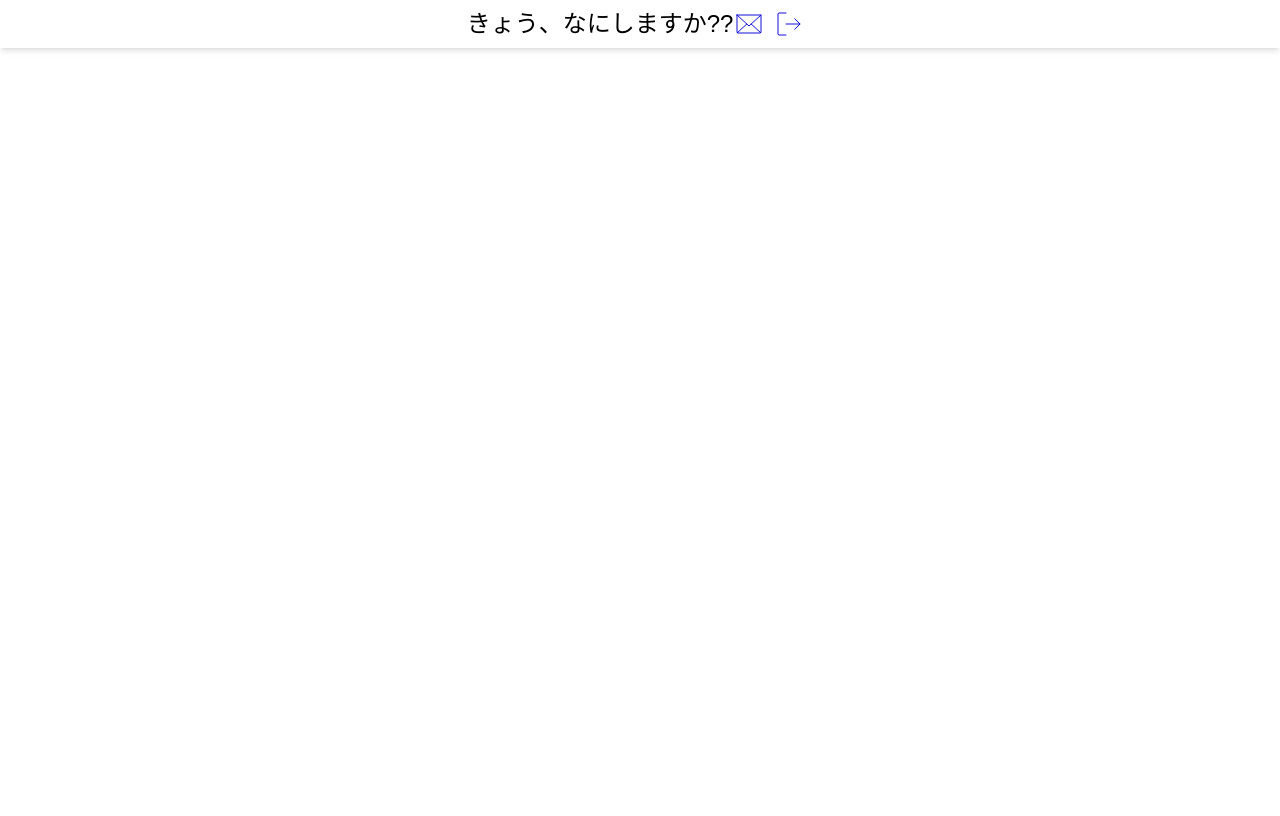
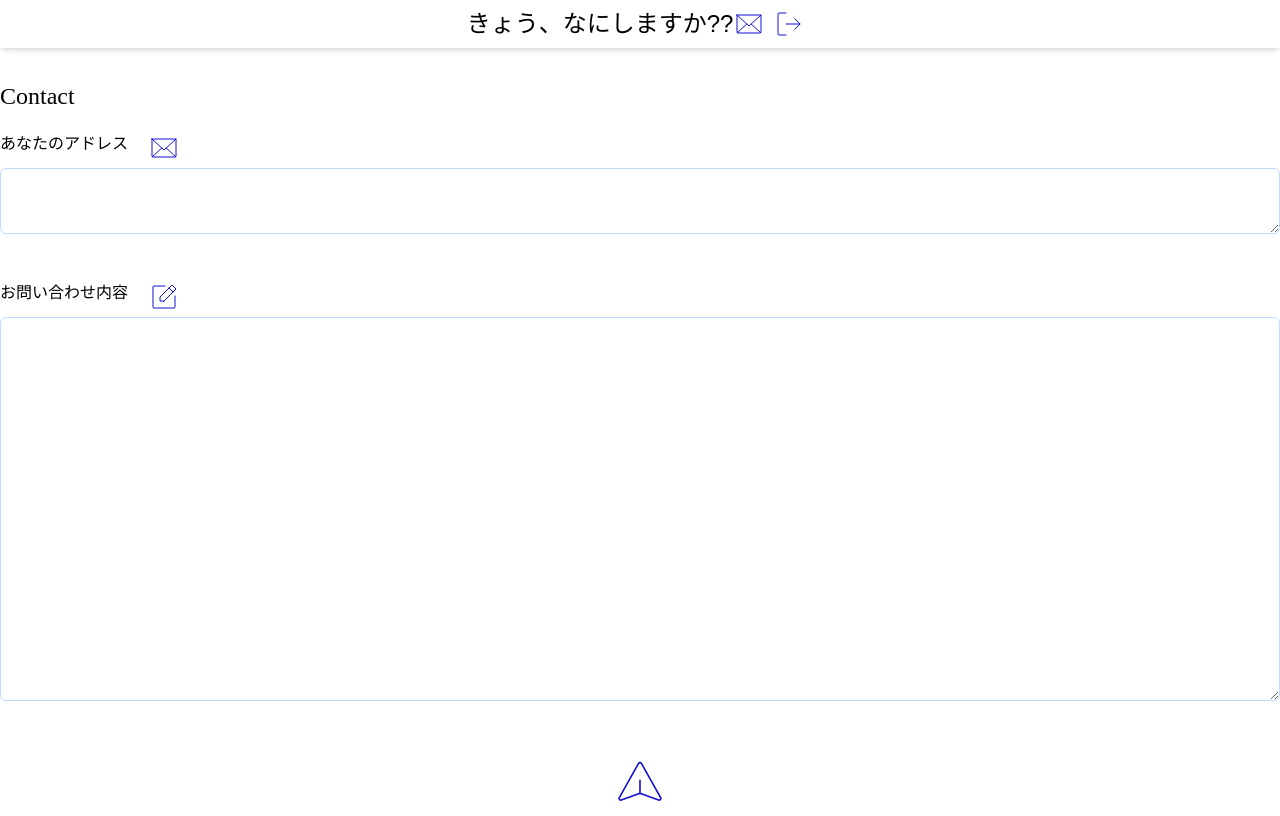
Before and after one commit to snrnapa/todo-everyone-react, a React (Vite) app: page /contact in a window 1280 px wide. Before the commit this address had no page. Built offline with nearby package versions, Linux system fonts and the light colour scheme; a web font is replaced by a local one.

Commit message:
formを形だけ作成した作成した

```diff
--- a/src/App.tsx
+++ b/src/App.tsx
@@ -2,6 +2,7 @@ import './App.css';
 import Header from './components/Header';
 import { BrowserRouter, Routes, Route } from 'react-router-dom';
 import AuthenticatedContent from './AuthenticatedContent';
+import Contact from './pages/Contact';
 
 const App = () => {
   return (
@@ -11,6 +12,7 @@ const App = () => {
         <div className="h-20"></div>
         <Routes>
           <Route path={`/`} element={<AuthenticatedContent />} />
+          <Route path={`/contact`} element={<Contact />} />
         </Routes>
       </BrowserRouter>
     </div>
--- /dev/null
+++ b/src/pages/Contact.tsx
@@ -0,0 +1,64 @@
+import { useForm, SubmitHandler } from 'react-hook-form';
+import { NotePencil, Envelope, PaperPlane } from 'phosphor-react';
+import { IconButton } from '@mui/material';
+
+type ContactInput = {
+  from: string;
+  context: string;
+};
+
+const Contact = () => {
+  const {
+    register,
+    handleSubmit,
+    reset,
+    formState: { errors },
+  } = useForm<ContactInput>();
+  return (
+    <div className="flex flex-col justify-center space-y-5">
+      <p className="text-2xl">Contact</p>
+      <form className="space-y-10">
+        <div>
+          <div className="flex space-x-5">
+            <p>あなたのアドレス</p>
+            <Envelope size={32} color="#120fd2" weight="thin" />
+          </div>
+          <textarea
+            {...register('from', {
+              required: '内容を入力してください',
+              maxLength: {
+                value: 50,
+                message: '100文字以内で簡潔に書きましょう',
+              },
+            })}
+            className="border border-blue-200 w-full rounded-md py-2 px-3 mt-1 focus:outline-none focus:ring focus:border-blue-300 placeholder-blue-400"
+          ></textarea>
+        </div>
+        <div>
+          <div className="flex space-x-5">
+            <p>お問い合わせ内容</p>
+            <NotePencil size={32} color="#120fd2" weight="thin" />
+          </div>
+
+          <textarea
+            {...register('context', {
+              required: '内容を入力してください',
+              maxLength: {
+                value: 200,
+                message: '100文字以内で簡潔に書きましょう',
+              },
+            })}
+            className="border border-blue-200 w-full h-96 rounded-md py-2 px-3 mt-1 focus:outline-none focus:ring focus:border-blue-300 placeholder-blue-400"
+          ></textarea>
+        </div>
+        <div className="flex justify-center">
+          <IconButton onClick={() => {}}>
+            <PaperPlane size={52} color="#120fd2" weight="thin" />
+          </IconButton>
+        </div>
+      </form>
+    </div>
+  );
+};
+
+export default Contact;
--- a/src/pages/Contaxt.tsx
+++ /dev/null
@@ -1,14 +0,0 @@
-// Contact.tsx
-
-import React from 'react';
-
-const Contact = () => {
-  return (
-    <div>
-      <h1>Contact</h1>
-      <p>This is the contact page.</p>
-    </div>
-  );
-};
-
-export default Contact;
```
